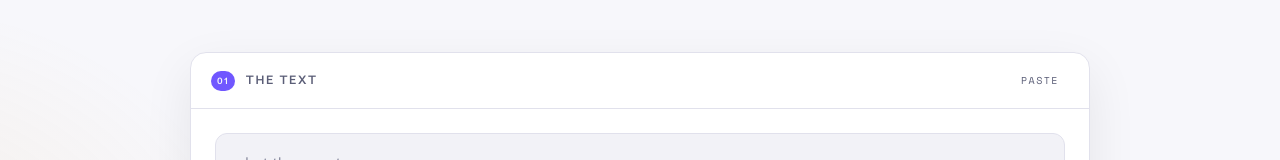
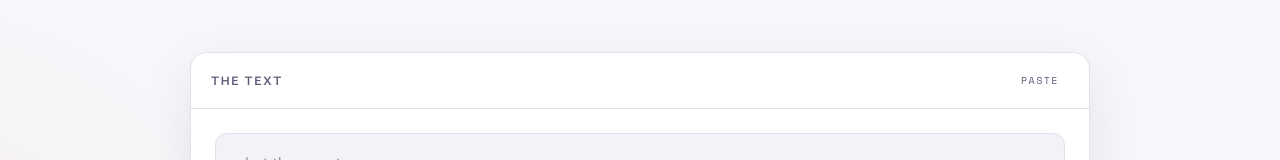
Before and after one commit to Graffian/rizzUP, a Next.js app: page / in a window 1280 px wide. Shown: the part 543-703 px from the top of the page. Built offline with nearby package versions, Linux system fonts and the light colour scheme.

Commit message:
copy: keep wingman intro and remove section numbers

```diff
--- a/components/RizzApp.tsx
+++ b/components/RizzApp.tsx
@@ -229,7 +229,7 @@ export default function RizzApp() {
               className="h-9 w-auto select-none sm:h-10"
             />
           </div>
-          <span className="mt-4 text-[10px] font-semibold uppercase tracking-[0.24em] text-muted">reply better</span>
+          <span className="mt-4 text-[10px] font-semibold uppercase tracking-[0.18em] text-muted">a wingman in your pocket</span>
         </div>
       </div>
       <div className="fixed inset-0 -z-20 bg-ink" />
@@ -328,7 +328,7 @@ export default function RizzApp() {
           <section className="mt-10 animate-fadeIn overflow-hidden rounded-2xl border border-line bg-panel/90 shadow-2xl shadow-black/10">
             <div className="flex flex-wrap items-center justify-between gap-4 border-b border-line px-5 py-3.5">
               <span className="text-xs font-semibold uppercase tracking-[0.14em] text-muted">
-                <span className="text-rust">02</span>&ensp;/&ensp;api access
+                api access
               </span>
               <div className="flex items-center gap-1 rounded-lg border border-line bg-ink2/70 p-1">
                 {(['light', 'dark', 'system'] as const).map((themeOption) => (
@@ -407,7 +407,7 @@ export default function RizzApp() {
         <section className="animate-entrance animate-delay-4 mt-12 overflow-hidden rounded-2xl border border-line bg-panel shadow-[0_18px_50px_rgb(0_0_0_/_0.08)] sm:mt-14">
           <div className="flex items-center justify-between border-b border-line px-5 py-4">
             <span className="text-xs font-semibold uppercase tracking-[0.14em] text-muted">
-              <span className="mr-1.5 inline-flex h-5 min-w-5 items-center justify-center rounded-full bg-rust px-1.5 text-[9px] font-bold text-ink">01</span> the text
+              the text
             </span>
             <button
               onClick={pasteFromClipboard}
@@ -514,7 +514,7 @@ export default function RizzApp() {
         <section className="animate-entrance animate-delay-5 mt-16 sm:mt-20">
           <div className="mb-5 flex items-baseline justify-between border-b border-line pb-3">
             <span className="text-xs font-semibold uppercase tracking-[0.14em] text-muted">
-              <span className="mr-1.5 inline-flex h-5 min-w-5 items-center justify-center rounded-full bg-rust px-1.5 text-[9px] font-bold text-ink">03</span> your options
+              your options
             </span>
             {meta && (
               <span className="text-[11px] font-medium tracking-[0.08em] text-faint">
```
